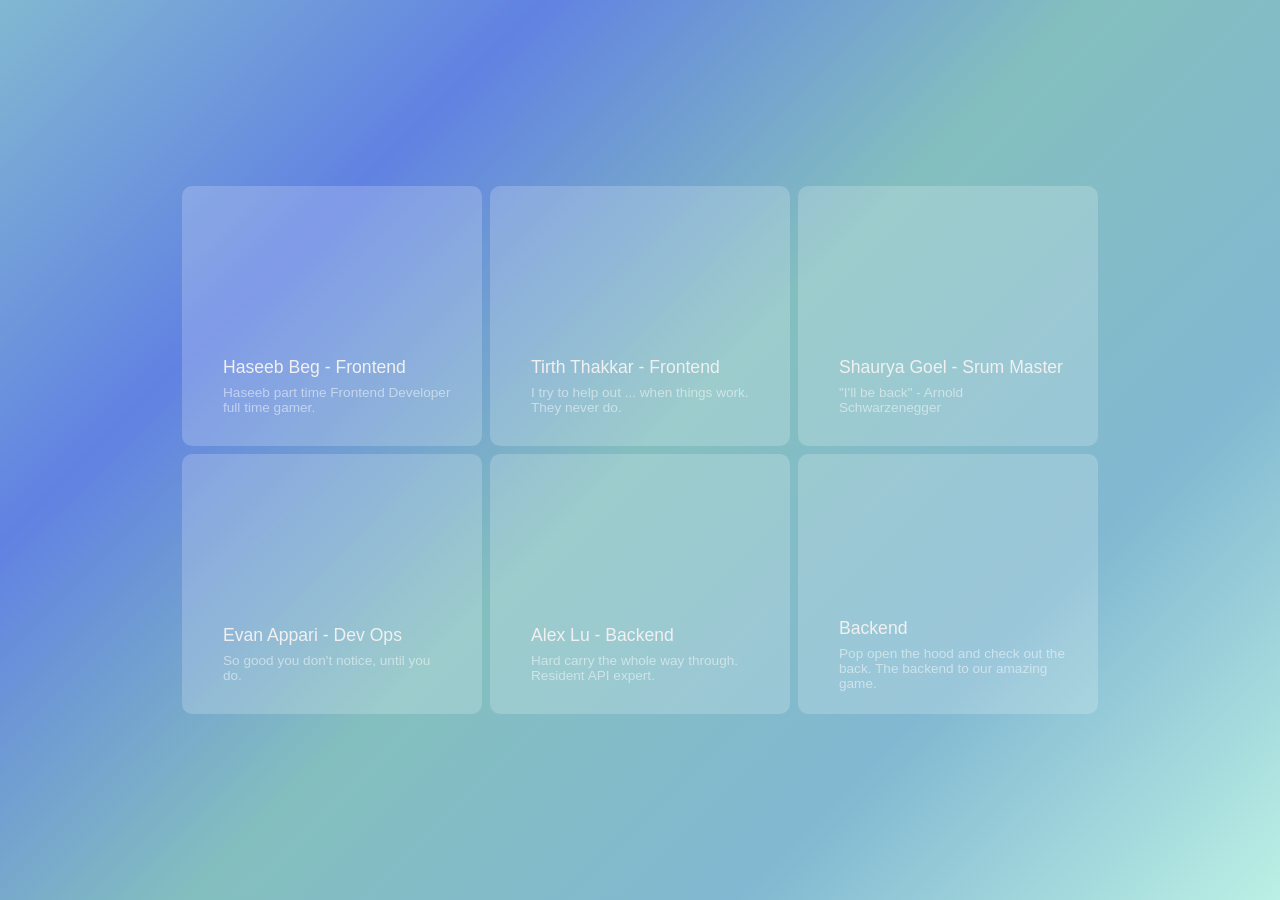
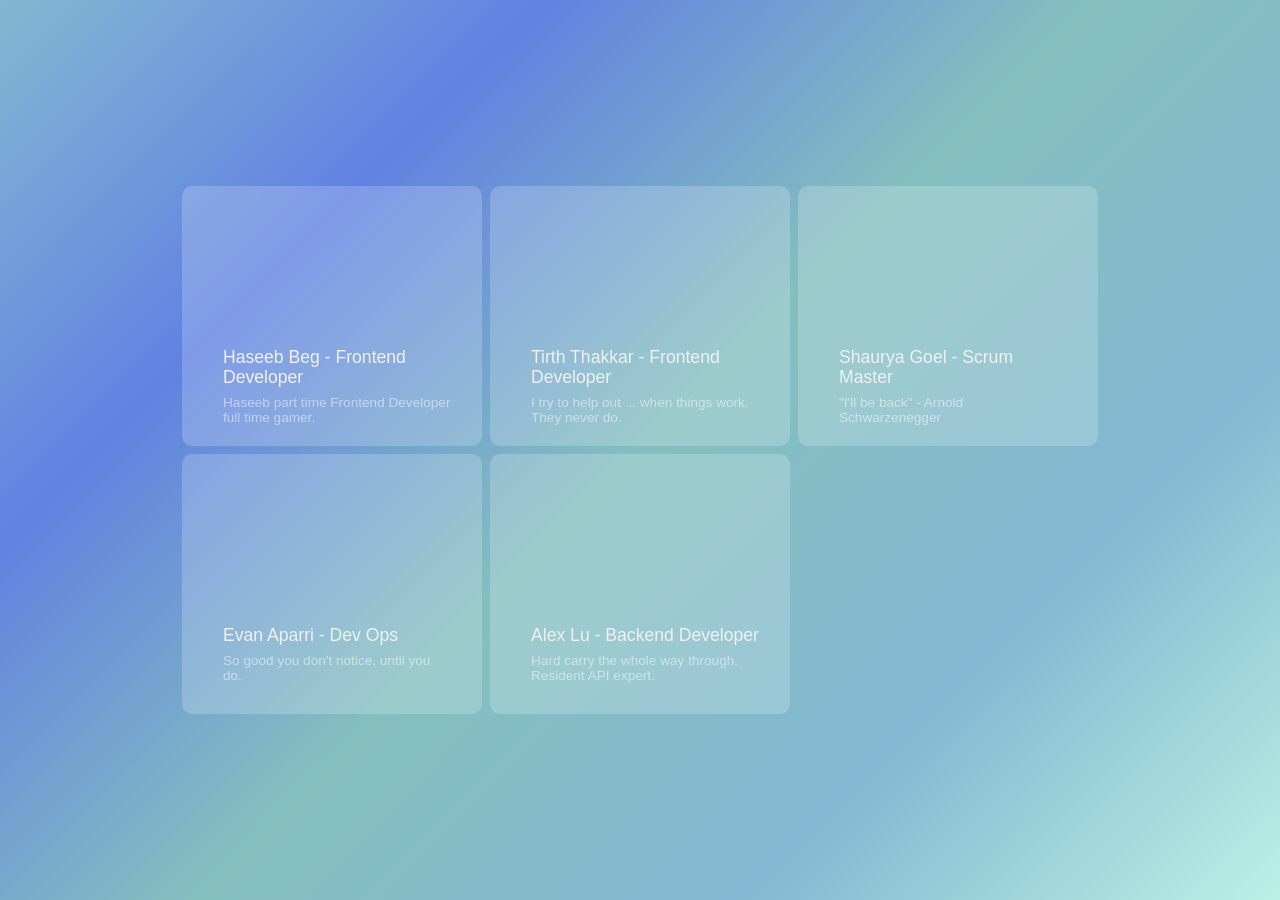
Before and after one commit to STG-7/MinesweeperFrontEnd, a Jekyll site: the page built from _pages/about.md, in a window 1280 px wide. Built offline with Jekyll 4.4.1, drawn with Linux system fonts in a browser that asks for light colours.

Commit message:
got rid of extra card

```diff
--- a/_layouts/about.html
+++ b/_layouts/about.html
@@ -1,4 +1,3 @@
-<!DOCTYPE html>
 <html>
     <head>
         <meta charset="UTF-8">
@@ -18,7 +17,6 @@
           overflow: hidden !important;
           padding: 0px !important;
         }
-
         #cards {
           display: flex !important;
           flex-wrap: wrap !important;
@@ -40,7 +38,6 @@
         #cards:hover > .card::after {
           opacity: 1 !important;
         }
-
         .card {
           background-color: rgba(255, 255, 255, 0.1) !important;
           border-radius: 10px !important;
@@ -51,11 +48,9 @@
           position: relative !important;
           width: 300px !important;
         }
-
         .card:hover::before {
           opacity: 1 !important;
         }
-
         .card::before,
         .card::after {
           border-radius: inherit !important;
@@ -68,7 +63,6 @@
           transition: opacity 500ms !important;
           width: 100% !important;
         }
-
         .card::before {
           background: radial-gradient(
             800px circle at var(--mouse-x) var(--mouse-y),
@@ -77,7 +71,6 @@
           )  !important;
           z-index: 3  !important;
         }
-
         .card::after {
           background: radial-gradient(
             600px circle at var(--mouse-x) var(--mouse-y),
@@ -86,7 +79,6 @@
           )  !important;
           z-index: 1  !important;
         }
-
         .card > .card-content {
           background-color: var(--card-color)  !important;
           border-radius: inherit  !important;
@@ -98,20 +90,16 @@
           position: absolute  !important;
           z-index: 2  !important;
         }
-
         /* -- ↓ ↓ ↓ extra card content styles ↓ ↓ ↓ -- */
-
         h1, h2, h3, h4, span {
           color: rgb(240, 240, 240)  !important;
           font-family: "Rubik", sans-serif  !important;
           font-weight: 400  !important;
           margin: 0px  !important;
         }
-
         i {
           color: rgb(240, 240, 240)  !important;
         }
-
         .card-image {
           align-items: center  !important;
           display: flex  !important;
@@ -119,12 +107,10 @@
           justify-content: center  !important;
           overflow: hidden  !important;
         }
-
         .card-image > i {
           font-size: 6em  !important;
           opacity: 0.25  !important;
         }
-
         .card-info-wrapper {
           align-items: center  !important;
           display: flex  !important;
@@ -132,80 +118,64 @@
           justify-content: flex-start  !important;
           padding: 0px 20px  !important;
         }
-
         .card-info {
           align-items: flex-start  !important;
           display: flex  !important;
           gap: 10px  !important;
         }
-
         .card-info > i {
           font-size: 1em  !important;
           height: 20px  !important;
           line-height: 20px  !important;
         }
-
         .card-info-title > h3 {
           font-size: 1.1em  !important;
           line-height: 20px  !important;
         }
-
         .card-info-title > h4 {
           color: rgba(255, 255, 255, 0.5)  !important;
           font-size: 0.85em  !important;
           margin-top: 8px  !important;
         }
-
         /* -- ↓ ↓ ↓ some responsiveness ↓ ↓ ↓ -- */
-
         @media(max-width: 1000px) {
           body {
             align-items: flex-start  !important;
             overflow: auto  !important;
           }
-
           #cards {
             max-width: 1000px  !important;
             padding: 10px 0px  !important;
           }
-
           .card {
             flex-shrink: 1  !important;
             width: calc(50% - 4px)  !important;
           }
         }
-
         @media(max-width: 500px) {
           .card {
             height: 180px  !important;
           }
-
           .card-image {
             height: 80px  !important;
           }
-
           .card-image > i {
             font-size: 3em  !important;
           }
-
           .card-info-wrapper {
             padding: 0px 10px  !important;
           }
-
           .card-info > i {
             font-size: 0.8em  !important;
           }
-
           .card-info-title > h3 {
             font-size: 0.9em  !important;
           }
-
           .card-info-title > h4 {
             font-size: 0.8em  !important;
             margin-top: 4px  !important;
           }
         }
-
         @media(max-width: 1000px) {
           .card {
             width: 100%  !important;
@@ -219,14 +189,12 @@
                     const rect = card.getBoundingClientRect(),
                         x = e.clientX - rect.left,
                         y = e.clientY - rect.top;
-
                     card.style.setProperty("--mouse-x", `${x}px`);
                     card.style.setProperty("--mouse-y", `${y}px`);
             }
           };
         </script>
         <div id="cards">
-
             <a id="card1" class="card"  href="https://h4seeb-cmd.github.io/turtle/" target="_blank">
               <div class="card">
                 <div class="card-content">
@@ -237,7 +205,7 @@
                     <div class="card-info">
                       <i class="fa-duotone fa-turtle"></i>
                       <div class="card-info-title">
-                        <h3>Haseeb Beg - Frontend </h3>
+                        <h3>Haseeb Beg - Frontend Developer</h3>
                         <h4>Haseeb part time Frontend Developer full time gamer.</h4>
                       </div>
                     </div>
@@ -245,7 +213,6 @@
                 </div>
               </div>
             </a>
-
             <a id="card2" class="card" href="https://tirth-thakkar.github.io/APCSP-Blog/" target="_blank">
               <div class="card">
                 <div class="card-content">
@@ -256,7 +223,7 @@
                     <div class="card-info">
                       <i class="fa-duotone fa-computer"></i>
                       <div class="card-info-title">
-                        <h3>Tirth Thakkar - Frontend</h3>
+                        <h3>Tirth Thakkar - Frontend Developer</h3>
                         <h4>I try to help out ... when things work. They never do.
                         </h4>
                       </div>
@@ -265,7 +232,6 @@
                 </div>
               </div>
             </a>
-
             <a id="card3" class="card" href="https://stg-7.github.io/FastPagesSTG/" target="_blank">
               <div class="card">
                 <div class="card-content">
@@ -276,7 +242,7 @@
                     <div class="card-info">
                       <i class="fa-solid fa-toilet-paper-under"></i>
                       <div class="card-info-title">
-                        <h3>Shaurya Goel - Srum Master</h3>
+                        <h3>Shaurya Goel - Scrum Master</h3>
                         <h4>"I'll be back" - Arnold Schwarzenegger</h4>
                       </div>
                     </div>
@@ -284,7 +250,6 @@
                 </div>
               </div>
             </a>
-
             <a id="card4" class="card" href="https://chewyboba10.github.io/sushi-burrito/" target="_blank">
               <div class="card">
                 <div class="card-content">
@@ -295,7 +260,7 @@
                     <div class="card-info">
                       <i class="fa-duotone fa-starship-freighter"></i>
                       <div class="card-info-title">
-                        <h3>Evan Appari - Dev Ops</h3>
+                        <h3>Evan Aparri - Dev Ops</h3>
                         <h4>So good you don't notice, until you do.
                         </h4>
                       </div>
@@ -314,27 +279,8 @@
                     <div class="card-info">
                       <i class="fa-regular fa-rectangle-terminal"></i>
                       <div class="card-info-title">
-                        <h3>Alex Lu - Backend</h3>
+                        <h3>Alex Lu - Backend Developer</h3>
                         <h4>Hard carry the whole way through. Resident API expert.</h4>
-                      </div>
-                    </div>
-                  </div>
-                </div>
-              </div>
-            </a>
-
-            <a id="card6" class="card" href="https://github.com/YLu-1258/fr0st" target="_blank">
-              <div class="card">
-                <div class="card-content">
-                  <div class="card-image">
-                    <i class="fa-solid fa-land-mine-on"></i>
-                  </div>
-                  <div class="card-info-wrapper">
-                    <div class="card-info">
-                      <i class="fa-solid fa-land-mine-on"></i>
-                      <div class="card-info-title">
-                        <h3>Backend</h3>
-                        <h4>Pop open the hood and check out the back. The backend to our amazing game.</h4>
                       </div>
                     </div>
                   </div>
```
